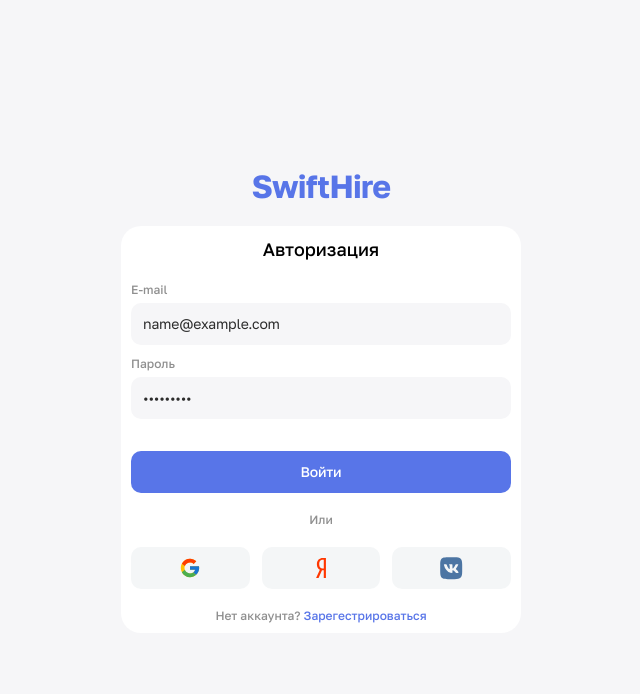
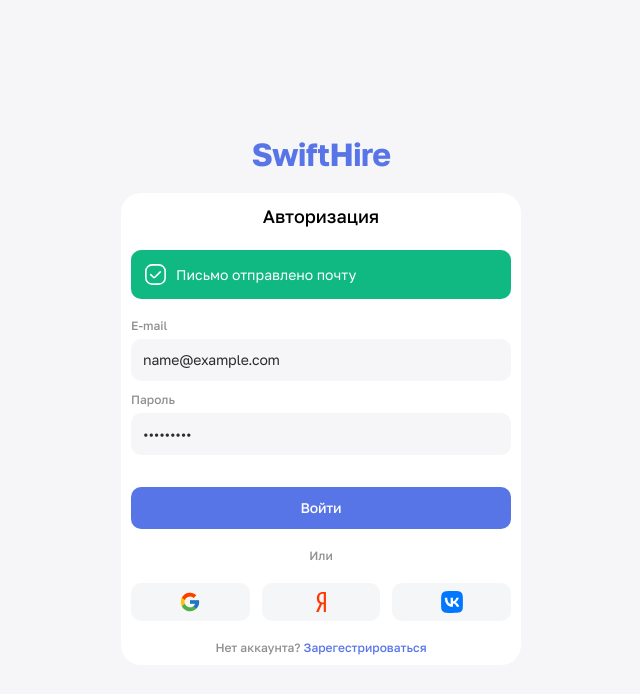
Before and after one commit to pdvkpchtt/NextAuth_2FA_OAuth_NextJS_FullStack, a Next.js app: page /auth/login in a window 1280 px wide. Both pictures are taken after typing "name@example.com", "Sample123" into the empty fields and a click on the button "Войти". Shown: the top 694 px of the page, without its empty margins (319-959 px from the left). Built offline with nearby package versions, Linux system fonts and the light colour scheme.

Commit message:
final fixes for login client

```diff
--- /dev/null
+++ b/src/components/auth/FormSuccess.js
@@ -0,0 +1,14 @@
+import { SuccessIcon } from "@/shared/icons/SuccessIcon";
+
+const FormSuccess = ({ message = null }) => {
+  if (!message) return null;
+
+  return (
+    <div className="bg-emerald-500 dark:bg-opacity-50 p-[12px] rounded-[10px] flex items-center gap-[8px]">
+      <SuccessIcon />
+      <p className="text-[14px] text-destructive text-white">{message}</p>
+    </div>
+  );
+};
+
+export default FormSuccess;
--- a/src/components/auth/LoginForm.js
+++ b/src/components/auth/LoginForm.js
@@ -1,6 +1,6 @@
 "use client";
 
-import { useState } from "react";
+import { useState, useTransition } from "react";
 import { useForm } from "react-hook-form";
 import { zodResolver } from "@hookform/resolvers/zod";
 
@@ -11,6 +11,7 @@
 import Card from "@/shared/ui/Card";
 import Social from "./Social";
 import FormError from "./FormError";
+import FormSuccess from "./FormSuccess";
 
 import { LoginSchema } from "@/schema";
 
@@ -25,13 +26,20 @@
     resolver: zodResolver(LoginSchema),
     defaultValues: { email: "", password: "" },
   });
+  const [result, setResult] = useState(null);
+  const [isPending, startTransition] = useTransition();
 
-  const [loading, setLoading] = useState(false);
+  const handleLogin = async (values) => {
+    const res = await login(values);
+    setResult(res);
+  };
 
-  const submitForm = async (values) => {
-    setLoading(true);
-    await login(values);
-    setLoading(false);
+  const submitForm = (values) => {
+    setResult(null);
+
+    startTransition(() => {
+      handleLogin(values);
+    });
   };
 
   return (
@@ -46,13 +54,15 @@
           style={"font-medium text-[18px] text-center select-none"}
         />
 
-        {/* <FormError message={"Something went wrong"} /> */}
+        <FormError message={result?.error || null} />
+        <FormSuccess message={result?.success || null} />
 
         <form
           className="flex flex-col gap-[12px]"
           onSubmit={handleSubmit(submitForm)}
         >
           <Input
+            disabled={isPending}
             type={"email"}
             name="email"
             label="E-mail"
@@ -63,6 +73,7 @@
             register={register("email")}
           />
           <Input
+            disabled={isPending}
             type={"password"}
             name="password"
             label="Пароль"
@@ -78,7 +89,7 @@
             text="Войти"
             borderRadius={10}
             style="mt-[20px]"
-            loader={loading}
+            loader={isPending}
           />
         </form>
 
--- a/src/components/auth/Social.js
+++ b/src/components/auth/Social.js
@@ -29,7 +29,7 @@
         borderRadius={10}
         style="w-full flex justify-center"
       >
-        <VkIcon size={26.4} />
+        <VkIcon size={22} />
       </ButtonOpacity>
     </div>
   );
--- a/src/server/auth/login.js
+++ b/src/server/auth/login.js
@@ -1,5 +1,13 @@
 "use server";
 
-export const login = (values) => {
-  console.log(values);
+import { LoginSchema } from "@/schema";
+
+export const login = async (values) => {
+  const validatedFields = LoginSchema.safeParse(values);
+
+  if (!validatedFields.success) {
+    return { error: "Что-то пошло не так" };
+  }
+
+  return { success: "Письмо отправлено почту" };
 };
--- /dev/null
+++ b/src/shared/icons/SuccessIcon.js
@@ -0,0 +1,19 @@
+export function SuccessIcon({ size = 25 }) {
+  return (
+    <svg
+      xmlns="http://www.w3.org/2000/svg"
+      width={size}
+      height={size}
+      viewBox="0 0 24 24"
+    >
+      <g fill="none" stroke="#fff" strokeWidth={1.5}>
+        <path
+          strokeLinecap="round"
+          strokeLinejoin="round"
+          d="m7.393 12.084l2.593 2.593a.983.983 0 0 0 1.395 0l5.227-5.226"
+        ></path>
+        <rect width={18.5} height={18.5} x={2.75} y={2.75} rx={6}></rect>
+      </g>
+    </svg>
+  );
+}
--- a/src/shared/icons/VkIcon.js
+++ b/src/shared/icons/VkIcon.js
@@ -1,15 +1,32 @@
 export function VkIcon({ size = 25 }) {
   return (
     <svg
-      xmlns="http://www.w3.org/2000/svg"
       width={size}
       height={size}
-      viewBox="0 0 24 24"
+      viewBox="0 0 101 100"
+      fill="none"
+      xmlns="http://www.w3.org/2000/svg"
     >
-      <path
-        fill="#4c75a3"
-        d="M15.073 2H8.938C3.332 2 2 3.333 2 8.927v6.136C2 20.667 3.323 22 8.927 22h6.136C20.667 22 22 20.677 22 15.073V8.938C22 3.332 20.677 2 15.073 2m3.073 14.27h-1.459c-.552 0-.718-.447-1.708-1.437c-.864-.833-1.229-.937-1.448-.937c-.302 0-.385.083-.385.5v1.312c0 .355-.115.563-1.042.563a5.692 5.692 0 0 1-4.448-2.667a11.626 11.626 0 0 1-2.302-4.833c0-.219.083-.417.5-.417h1.459c.375 0 .51.167.656.552c.708 2.084 1.916 3.896 2.406 3.896c.188 0 .27-.083.27-.552v-2.146c-.062-.979-.582-1.062-.582-1.416a.36.36 0 0 1 .374-.334h2.292c.313 0 .417.156.417.531v2.896c0 .313.135.417.229.417c.188 0 .333-.104.677-.448a11.999 11.999 0 0 0 1.792-2.98a.628.628 0 0 1 .635-.416h1.459c.437 0 .53.219.437.531a18.205 18.205 0 0 1-1.958 3.365c-.157.24-.22.365 0 .646c.145.219.656.646 1 1.052a6.486 6.486 0 0 1 1.229 1.708c.125.406-.084.615-.5.615"
-      ></path>
+      <g clip-path="url(#clip0_2_40)">
+        <path
+          d="M0.5 48C0.5 25.3726 0.5 14.0589 7.52944 7.02944C14.5589 0 25.8726 0 48.5 0H52.5C75.1274 0 86.4411 0 93.4706 7.02944C100.5 14.0589 100.5 25.3726 100.5 48V52C100.5 74.6274 100.5 85.9411 93.4706 92.9706C86.4411 100 75.1274 100 52.5 100H48.5C25.8726 100 14.5589 100 7.52944 92.9706C0.5 85.9411 0.5 74.6274 0.5 52V48Z"
+          fill="#0077FF"
+        />
+        <path
+          d="M53.7085 72.042C30.9168 72.042 17.9169 56.417 17.3752 30.417H28.7919C29.1669 49.5003 37.5834 57.5836 44.25 59.2503V30.417H55.0004V46.8752C61.5837 46.1669 68.4995 38.667 70.8329 30.417H81.5832C79.7915 40.5837 72.2915 48.0836 66.9582 51.1669C72.2915 53.6669 80.8336 60.2086 84.0836 72.042H72.2499C69.7082 64.1253 63.3754 58.0003 55.0004 57.1669V72.042H53.7085Z"
+          fill="white"
+        />
+      </g>
+      <defs>
+        <clipPath id="clip0_2_40">
+          <rect
+            width="100"
+            height="100"
+            fill="white"
+            transform="translate(0.5)"
+          />
+        </clipPath>
+      </defs>
     </svg>
   );
 }
--- a/src/shared/ui/Input.js
+++ b/src/shared/ui/Input.js
@@ -13,6 +13,7 @@
   type = "text",
   name = "",
   register,
+  disabled = false,
 }) => {
   return (
     <div className="flex flex-col min-w-[20px] w-full">
@@ -45,6 +46,7 @@
       )}
 
       <input
+        disabled={disabled}
         name={name}
         placeholder={placeholder}
         value={value}
```
